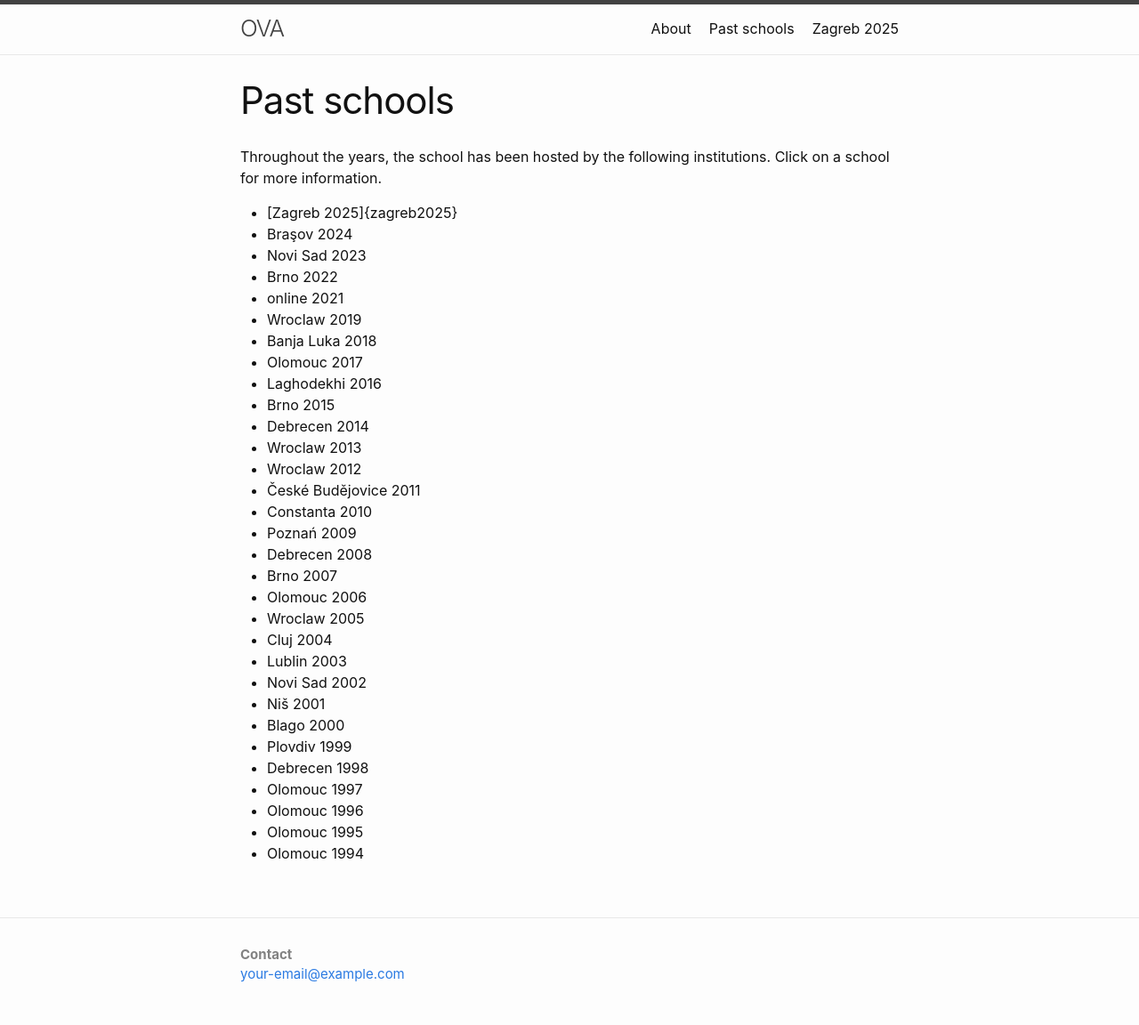
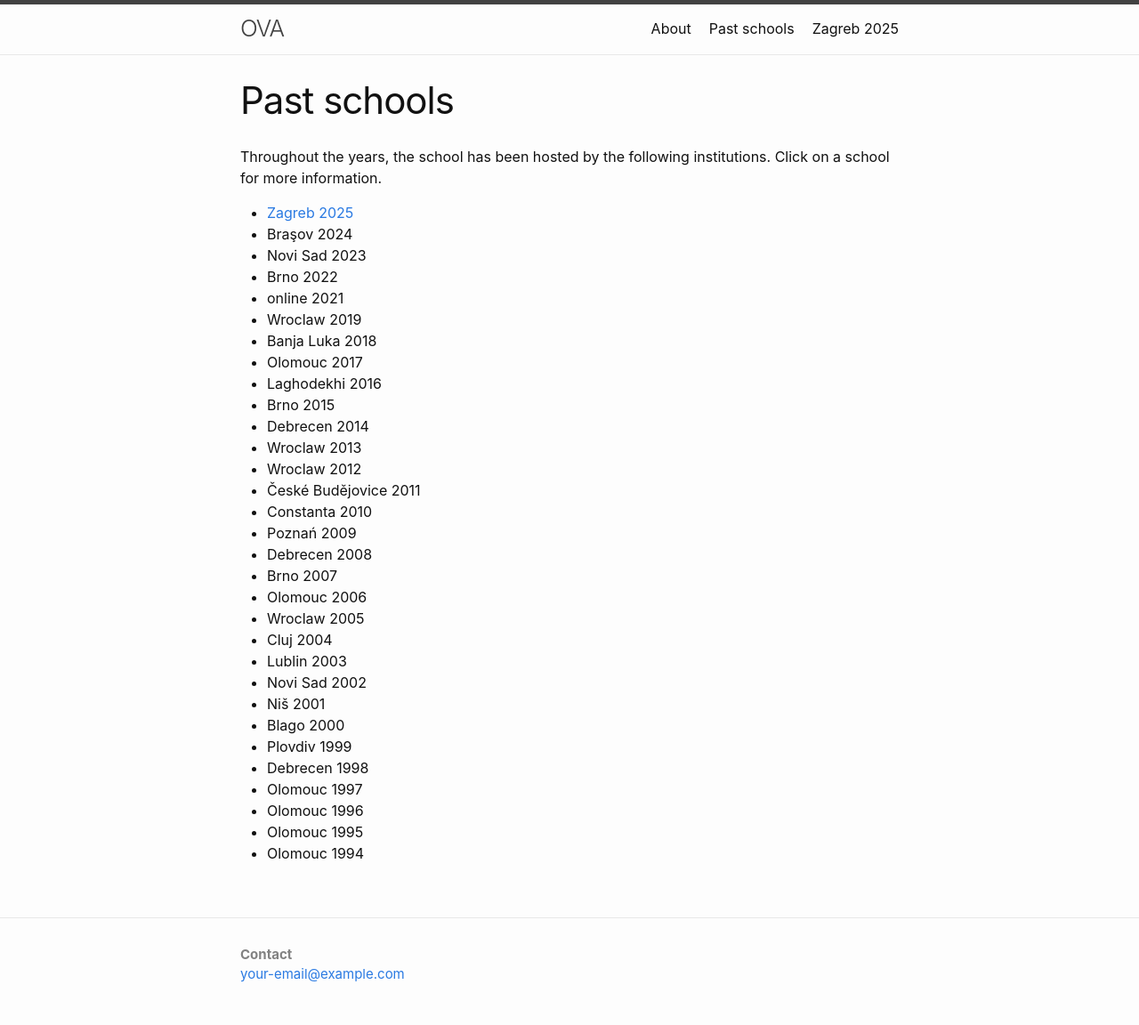
Before and after one commit to ovaschool/ovaschool.github.io, a Jekyll site: the page built from staticpages/pastschools.markdown, in a window 1280 px wide. Shown: the whole page at 89% size. Built offline with Jekyll 4.4.1, drawn with Linux system fonts in a browser that asks for light colours.

Commit message:
setting up jekyll...

```diff
--- a/staticpages/pastschools.markdown
+++ b/staticpages/pastschools.markdown
@@ -7,7 +7,7 @@ permalink: /pastschools/
 Throughout the years, the school has been hosted by the following institutions.
 Click on a school for more information.
 
-* [Zagreb 2025]{zagreb2025}
+* [Zagreb 2025](zagreb2025)
 * Braşov 2024
 * Novi Sad 2023
 * Brno 2022
```
